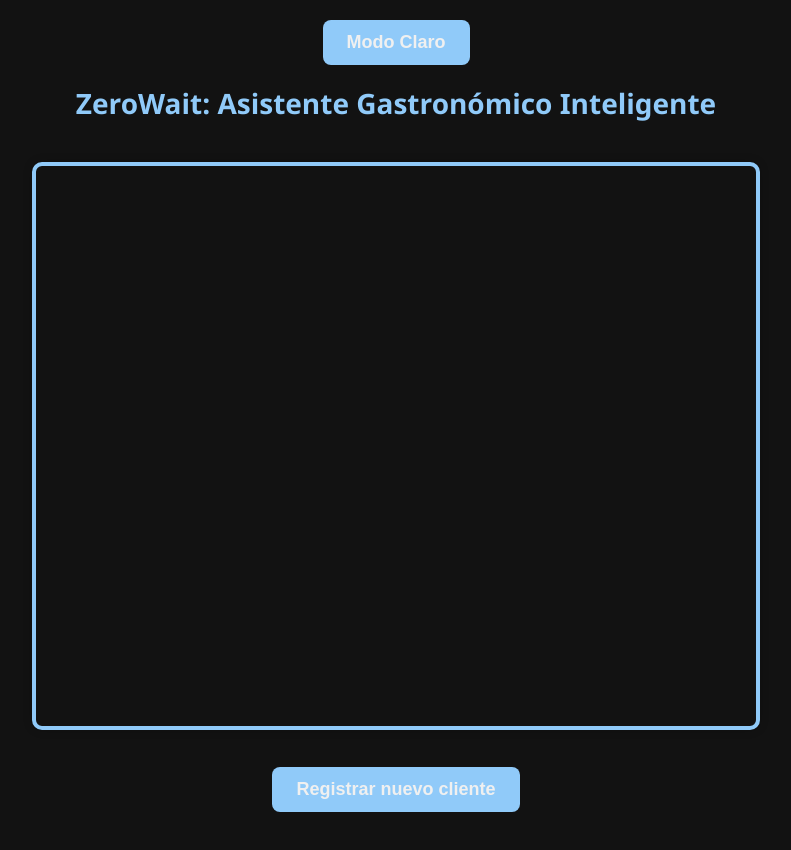
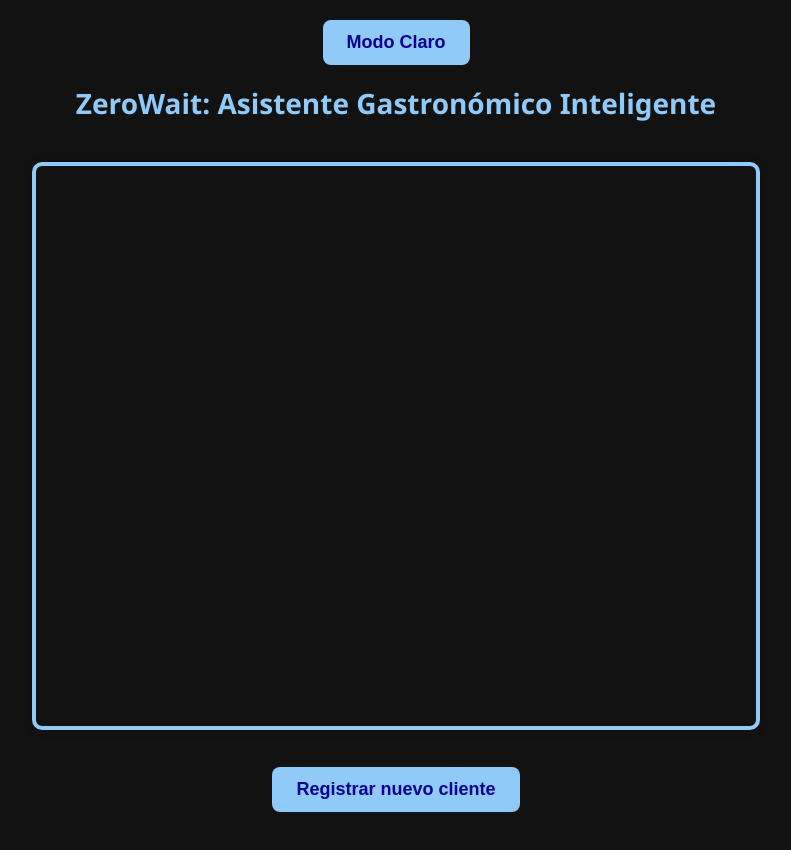
Before and after one commit to Giul00/zerowait, a website: page public/index.html in a window 1280 px wide. Both pictures are taken after a click on the button "Modo Oscuro". Shown: the whole page, without its empty margins (244-1035 px from the left). Drawn offline with Linux system fonts and the light colour scheme; no server answers.

Commit message:
+ azul oscuro modo oscuro

```diff
--- a/public/style.css
+++ b/public/style.css
@@ -17,7 +17,7 @@ body {
 
 .dark-mode {
   --bg-color: #121212;
-  --text-color: #f0f0f0;
+  --text-color: #000296;
   --primary-color: #90caf9;
   --primary-hover: #74b0e0;
 }
```
